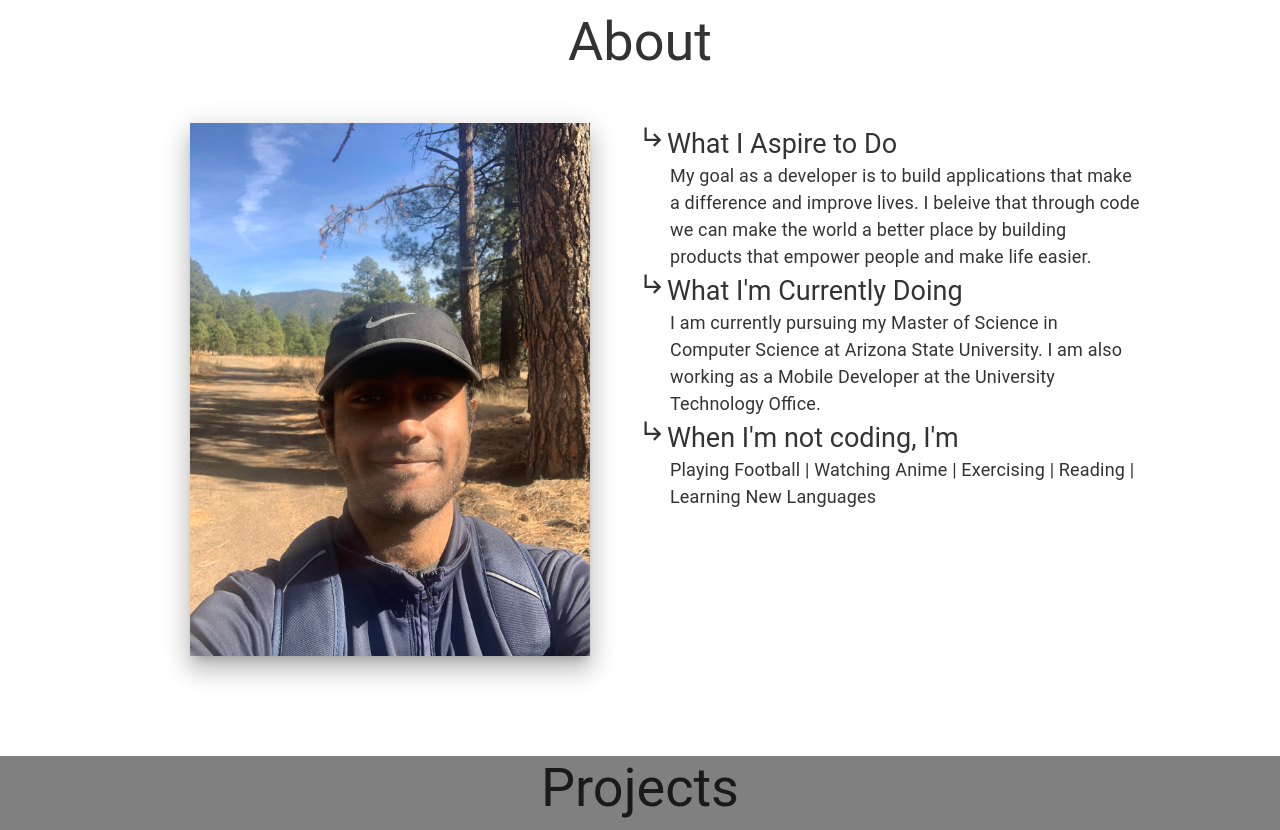
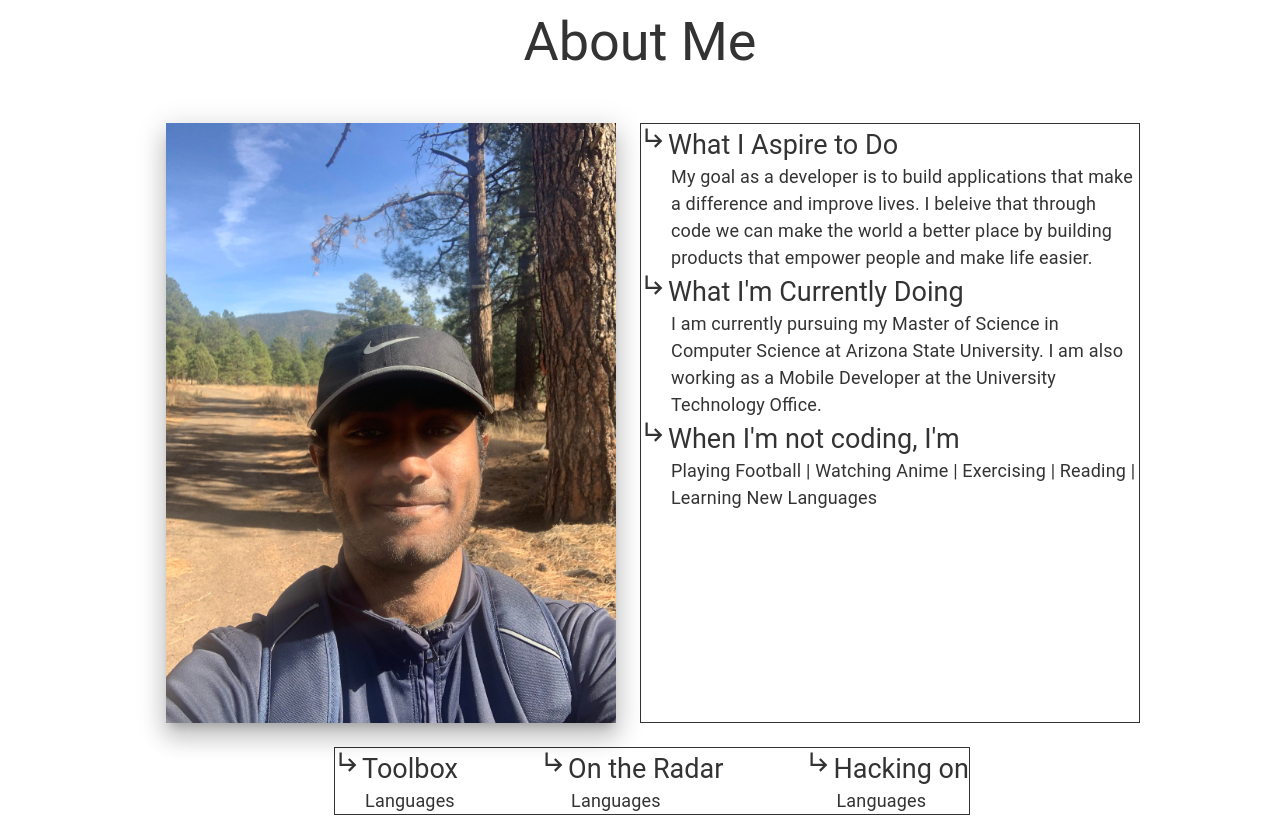
Before and after one commit to shreesh5/portfolio_v1, a Gatsby site: page / in a window 1280 px wide. Shown: the part 820-1650 px from the top of the page. Built offline with nearby package versions, Linux system fonts and the light colour scheme; Gatsby itself is replaced by a stand-in of ours.

Commit message:
Added grid item for about section

```diff
--- a/src/components/about.js
+++ b/src/components/about.js
@@ -45,9 +45,10 @@ const About = () => {
 
     return (
         <div className="about-section" id="about">
-            <Typography variant="h3">About</Typography>
+            <Typography variant="h3">About Me</Typography>
             <Grid
                 container
+                spacing={3}
                 style={{
                     padding: 50,
                     width: '100%',
@@ -55,15 +56,15 @@ const About = () => {
                     flexWrap: 'wrap'
                 }}
             >
-                <Grid item xs={12} md={6} style={{ paddingRight: 50 }} align="right">
-                    <Paper elevation={15} style={{ marginBottom: 50, maxWidth: 400, }}>
+                <Grid item xs={12} md={6} align="right">
+                    <Paper elevation={15} style={{ maxWidth: 450, minWidth: 400 }}>
                         <Img
                             fluid={data.profilePicture.childImageSharp.fluid}
                         />
                     </Paper>
                 </Grid>
-                <Grid item xs={12} md={6}  align="left" >
-                    <Box style={{flexDirection: 'column', display: 'flex', minWidth: 300, maxWidth: 500, height: 535}}>
+                <Grid item xs={12} md={6}  align="left">
+                    <Box style={{flexDirection: 'column', display: 'flex', minWidth: 400, maxWidth: 500, height: "100%"}} border={1}>
                         <BulletPoint
                             title="What I Aspire to Do"
                             text = "My goal as a developer is to build applications that make a difference and improve lives. I beleive that through code we can make the world a better place by building products that empower people and make life easier."
@@ -78,6 +79,22 @@ const About = () => {
                         />
                     </Box>
                 </Grid>
+                <Grid item xs={12} align="center">
+                    <Box border={1} width="55%" display="flex" flexDirection="row" justifyContent="space-between" marginLeft={6}>
+                        <BulletPoint
+                            title="Toolbox"
+                            text="Languages"
+                        />
+                        <BulletPoint
+                            title="On the Radar"
+                            text="Languages"
+                        />
+                        <BulletPoint
+                            title="Hacking on"
+                            text="Languages"
+                        />
+                    </Box>
+                </Grid>
             </Grid>
         </div>
     )
```
